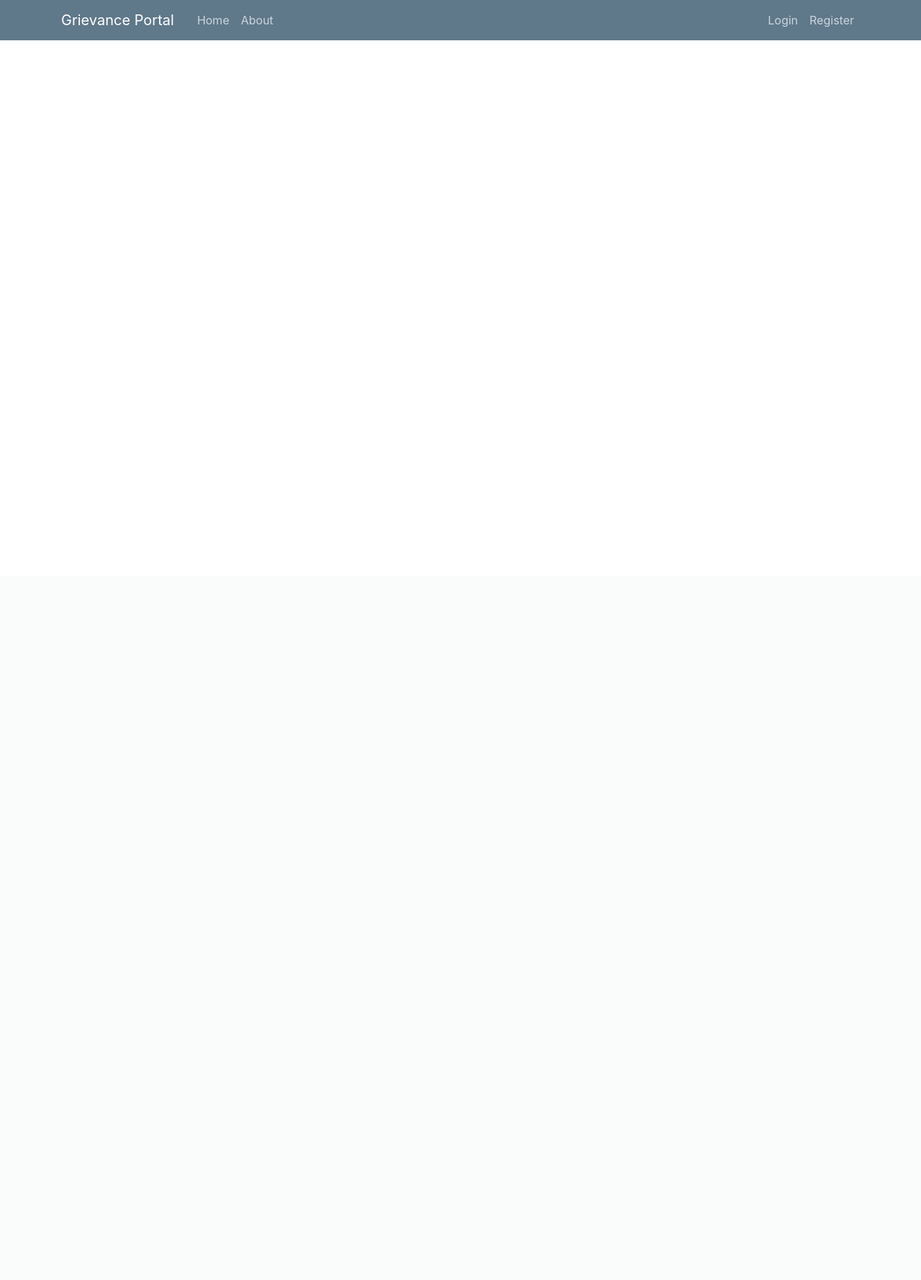
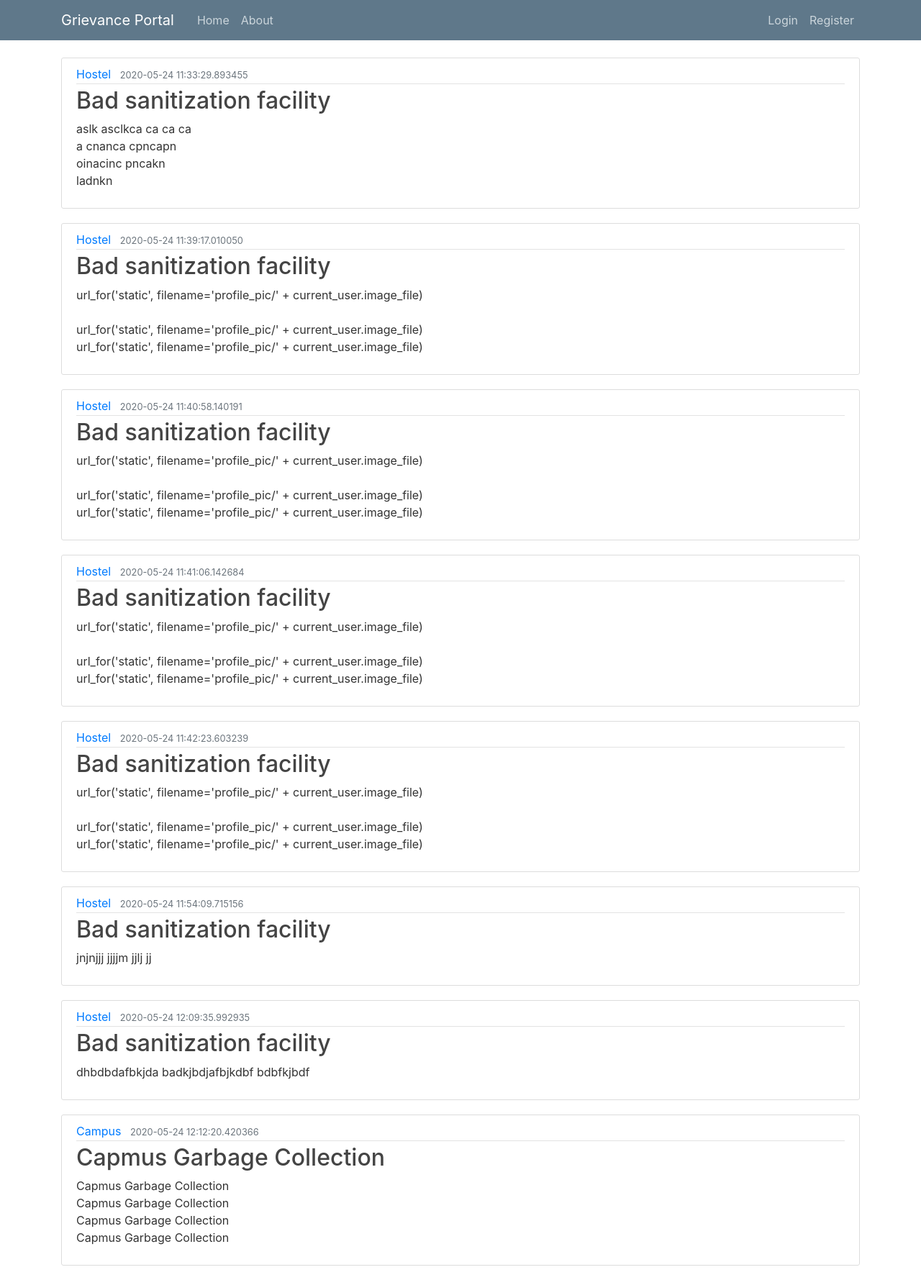
Before and after one commit to RoshanB392/grievance_portal, a Flask app: page /home in a window 1280 px wide. Shown: the whole page at 72% size. Before the commit the page ends 56 px from the top, so only its background shows below. Run offline with Flask 2, Linux system fonts and the light colour scheme; data comes from the database, SQL or seed files in the repository; both versions use the stored data as it was after the commit; parts of the project's set-up code (start-up, migrations or seed data) failed here and were passed over; some libraries are stand-ins or nearby versions.

Commit message:
grievance create form working

```diff
--- a/flaskApp/form.py
+++ b/flaskApp/form.py
@@ -3,7 +3,7 @@
 from flask_login import current_user
 from wtforms import StringField, PasswordField, SubmitField, BooleanField, TextAreaField
 from wtforms.validators import DataRequired, Length, Email, EqualTo, ValidationError
-from flaskApp.models import User
+from flaskApp.models import User, Grievance
 
 # Registration Form
 class RegistrationForm(FlaskForm):
--- a/flaskApp/models.py
+++ b/flaskApp/models.py
@@ -12,7 +12,7 @@
     image_file = db.Column(db.String(20), nullable=False, default='default.jpg')
     email = db.Column(db.String(120), unique=True, nullable=False)
     password = db.Column(db.String(60), nullable=False)
-    posts = db.relationship('Grievance', backref='author', lazy=True)
+    grievances = db.relationship('Grievance', backref='author', lazy=True)
 
     def __repr__(self):
         return f"User('{self.username}', '{self.email}', '{self.image_file}')"
@@ -22,9 +22,9 @@
     category_grievance = db.Column(db.String(20), nullable=False)
     title = db.Column(db.String(20), nullable=False)
     content = db.Column(db.Text, nullable=False)
-    grievance_image_file = db.Column(db.String(20), nullable=False, default='default.jpg')
+    grievance_image_file = db.Column(db.String(20), nullable='False', default='default.jpg')
     date_posted = db.Column(db.DateTime, nullable=False, default=datetime.utcnow)
     used_id = db.Column(db.Integer, db.ForeignKey('user.id'), nullable=False)
 
     def __repr__(self):
-        return f"Grievance('{self.category_grievance}', '{self.title}', '{self.content}', '{self.grievance_image_file}, '{self.date_posted}')"
+        return f"Grievance('{self.category_grievance}', '{self.title}', '{self.content}', '{self.date_posted}')"
--- a/flaskApp/route.py
+++ b/flaskApp/route.py
@@ -10,7 +10,8 @@
 @app.route("/")
 @app.route("/home")
 def home():
-    return render_template('layout.html')
+    grievances = Grievance.query.all()
+    return render_template('home.html', grievances=grievances)
 
 @app.route("/about")
 def about():
@@ -90,12 +91,28 @@
     return render_template('account.html', title='Account', image_file=image_file, form=form)
 
 
+def save_grievance_picture(form_picture):
+    random_hex = secrets.token_hex(8)
+    f_name, f_ext = os.path.splitext(form_picture.filename)
+    picture_fn = random_hex + f_ext
+    picture_path = os.path.join(app.root_path, 'static/grievance_pic', picture_fn)
+    form_picture.save(picture_path)
+
+    return picture_fn
+
 
 @app.route("/create_grievance", methods=['GET', 'POST'])
 @login_required
 def new():
     form = PostGrievanceForm()
     if form.validate_on_submit():
+        if form.grievance_picture.data:
+            grievance_picture_file = save_grievance_picture(form.grievance_picture.data)
+            current_user.grievance_image_file = grievance_picture_file
+        grievance = Grievance(category_grievance=form.category_grievance.data, title=form.title.data, content=form.content.data, author=current_user)
+        db.session.add(grievance)
+        db.session.commit()
         flash('Your Grievance has been Sumbitted', 'success')
+        grievance_image_file = url_for('static', filename='grievance_pic/' + current_user.grievance_image_file)
         return redirect(url_for('home'))
     return render_template('create_grievance.html', title='New Grievance', form=form)
--- a/flaskApp/templates/create_grievance.html
+++ b/flaskApp/templates/create_grievance.html
@@ -48,7 +48,7 @@
                     {{ form.content(class="form-control form-control-lg") }}
                 {% endif %}
             </div>
-            <!-- <div class="form-group">
+            <div class="form-group">
                 {{ form.grievance_picture.label() }}
                 {{ form.grievance_picture(class="form-control-file") }}
                 {% if form.grievance_picture.errors %}
@@ -56,7 +56,7 @@
                         <span class="text-danger">{{ error }}</span></br>
                     {% endfor %}
                 {% endif %}
-            </div> -->
+            </div>
         </fieldset>
         <div class="form-group">
             {{ form.submit(class="btn btn-outline-info") }}
--- a/flaskApp/templates/home.html
+++ b/flaskApp/templates/home.html
@@ -1,8 +1,8 @@
-
 {% extends "layout.html" %}
 
 {% block content %}
-    {% for post in posts %}
+
+    {% for post in grievances %}
         <article class="media content-section">
           <div class="media-body">
             <div class="article-metadata">
@@ -14,4 +14,5 @@
           </div>
         </article>
     {% endfor %}
+
 {% endblock content %}
--- a/flaskApp/templates/layout.html
+++ b/flaskApp/templates/layout.html
@@ -73,8 +73,9 @@
           {% endwith %}
         </div>
       </div>
+      <div>
         {%block content%}{% endblock content %}
-
+      </div>
     </main>
 
 
```
Also changed, not shown: flaskApp/site.db, flaskApp/static/profile_pic/234a52cff9e1bd81.jpg (deleted), flaskApp/static/profile_pic/8de4dd69f83b2092.png (deleted), flaskApp/static/profile_pic/9f61715ca3d229e6.jpg (deleted), flaskApp/static/profile_pic/default1.jpg (deleted), flaskApp/static/profile_pic/ed991d3d825aac19.png (deleted).
